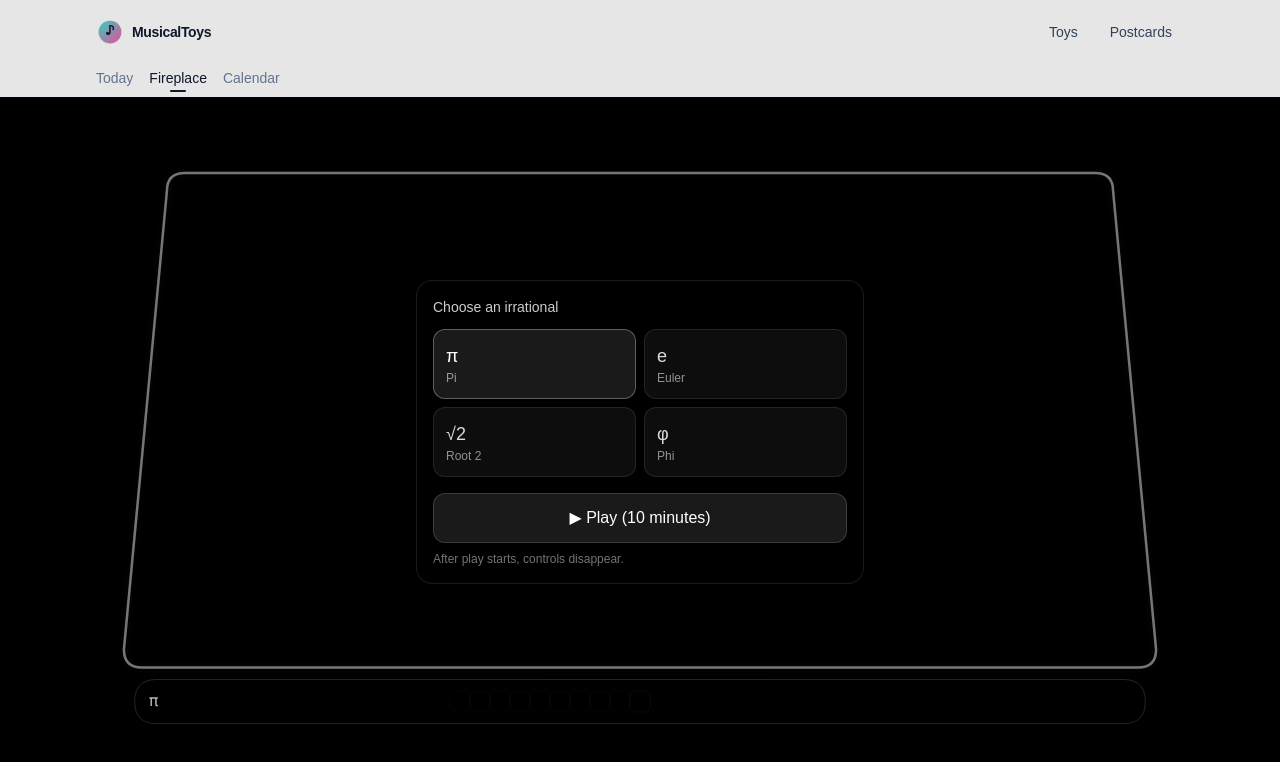
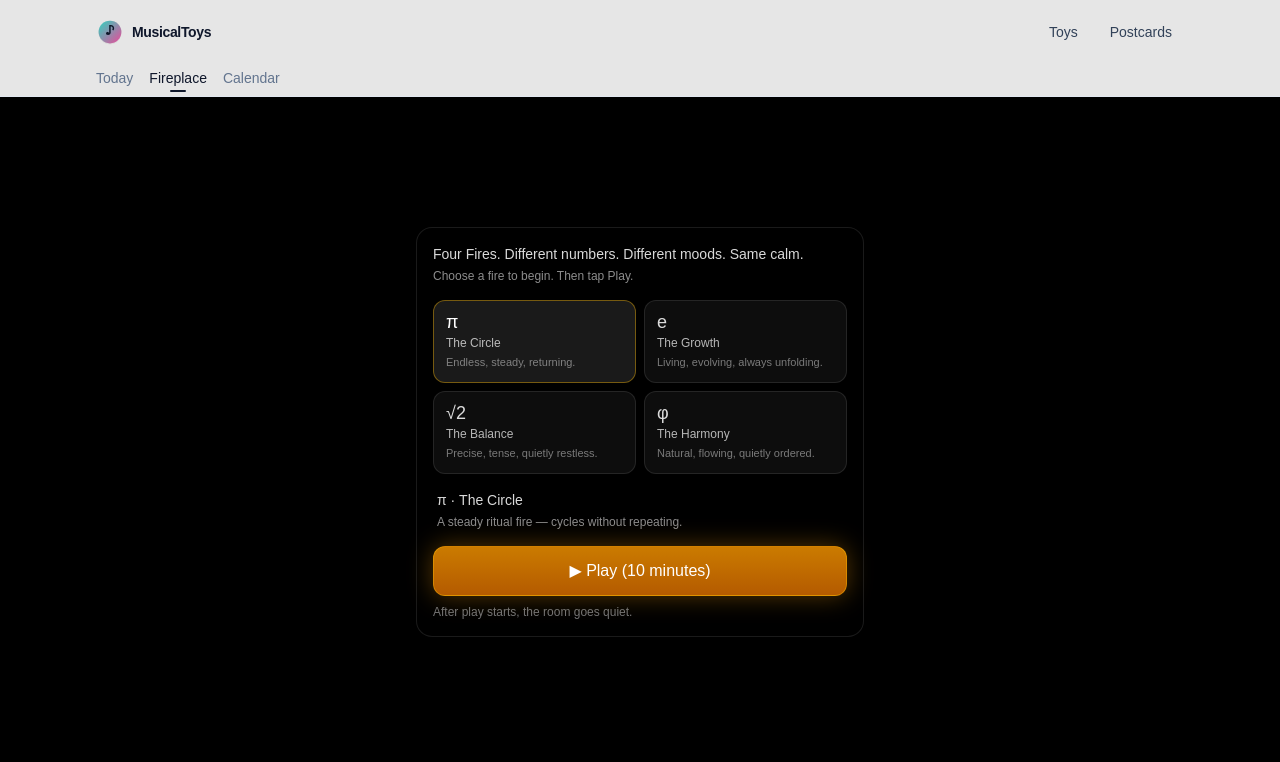
Before and after one commit to andreyeremichev/musicaltoys, a Next.js app: page /fireplace in a window 1280 px wide. Shown: the top 762 px of the page. Built offline with nearby package versions, Linux system fonts and the light colour scheme.

Commit message:
Update Live Fireplace copy and picker UI (Four Fires wording, subtle selection highlight)

```diff
--- a/app/fireplace/page.tsx
+++ b/app/fireplace/page.tsx
@@ -3,6 +3,66 @@
 import React, { useMemo, useState } from "react";
 import FireplaceCanvas from "./FireplaceCanvas";
 import { IRRATIONALS, type IrrationalId } from "./irrationals";
+
+function displayName(id: IrrationalId) {
+  switch (id) {
+    case "pi":
+      return "π · The Circle";
+    case "e":
+      return "e · The Growth";
+    case "sqrt2":
+      return "√2 · The Balance";
+    case "phi":
+      return "φ · The Harmony";
+    default:
+      return "";
+  }
+}
+
+function displayLine(id: IrrationalId) {
+  switch (id) {
+    case "pi":
+      return "Endless, steady, returning.";
+    case "e":
+      return "Living, evolving, always unfolding.";
+    case "sqrt2":
+      return "Precise, tense, quietly restless.";
+    case "phi":
+      return "Natural, flowing, quietly ordered.";
+    default:
+      return "";
+  }
+}
+
+function shortIdLabel(id: IrrationalId) {
+  switch (id) {
+    case "pi":
+      return "The Circle";
+    case "e":
+      return "The Growth";
+    case "sqrt2":
+      return "The Balance";
+    case "phi":
+      return "The Harmony";
+    default:
+      return "";
+  }
+}
+
+function pickedNote(id: IrrationalId) {
+  switch (id) {
+    case "pi":
+      return "A steady ritual fire — cycles without repeating.";
+    case "e":
+      return "A fire with forward motion — like growth in nature.";
+    case "sqrt2":
+      return "A fire with gentle tension — precise, a little restless.";
+    case "phi":
+      return "A fire shaped by natural proportion — quiet harmony.";
+    default:
+      return "";
+  }
+}
 
 export default function IrrationalFireplacePage() {
   const [selectedId, setSelectedId] = useState<IrrationalId>("pi");
@@ -16,22 +76,20 @@ export default function IrrationalFireplacePage() {
 
   return (
     <div className="fixed inset-0 overflow-hidden bg-black">
-      {/* Keep your header offset here (top-16) */}
+      {/* Header offset */}
       <div className="absolute left-0 right-0 top-16 bottom-0 overflow-hidden">
-
-
-        <FireplaceCanvas
-          started={started}
-          soundOn={soundOn}
-          irrational={selected}
-        />
+        {/* Only render the fireplace (and its border) AFTER Play */}
+        {started && (
+          <FireplaceCanvas started={started} soundOn={soundOn} irrational={selected} />
+        )}
 
         {!started && (
           <div className="absolute inset-0 z-50 flex items-center justify-center px-6">
             <div className="w-full max-w-md rounded-2xl border border-white/10 bg-black/55 p-4 backdrop-blur">
-              <div className="mb-3 text-sm text-white/80">
-                Choose an irrational
+              <div className="mb-1 text-sm text-white/85">
+                Four Fires. Different numbers. Different moods. Same calm.
               </div>
+              <div className="mb-4 text-xs text-white/55">Choose a fire to begin. Then tap Play.</div>
 
               <div className="grid grid-cols-2 gap-2">
                 {IRRATIONALS.map((x) => {
@@ -41,26 +99,26 @@ export default function IrrationalFireplacePage() {
                       key={x.id}
                       onClick={() => setSelectedId(x.id)}
                       className={[
-                        "rounded-xl border px-3 py-3 text-left",
+                        "rounded-xl border px-3 py-3 text-left transition",
                         active
-                          ? "border-white/30 bg-white/10 text-white"
-                          : "border-white/10 bg-white/5 text-white/85 hover:bg-white/10",
+  ? "border-amber-400/40 bg-white/10 text-white"
+  : "border-white/10 bg-white/5 text-white/85 hover:bg-white/10"
                       ].join(" ")}
                     >
-                      <div className="text-lg">{x.label}</div>
-                      <div className="text-xs text-white/55">
-                        {x.id === "pi"
-                          ? "Pi"
-                          : x.id === "sqrt2"
-                          ? "Root 2"
-                          : x.id === "phi"
-                          ? "Phi"
-                          : "Euler"}
+                      <div className="text-lg leading-none">{x.label}</div>
+                      <div className="mt-1 text-xs text-white/70">{shortIdLabel(x.id)}</div>
+                      <div className="mt-1 text-[11px] leading-snug text-white/45">
+                        {displayLine(x.id)}
                       </div>
                     </button>
                   );
                 })}
               </div>
+
+              <div className="mt-4 px-1">
+  <div className="text-sm text-white/85">{displayName(selectedId)}</div>
+  <div className="mt-1 text-xs text-white/55">{pickedNote(selectedId)}</div>
+</div>
 
               <button
                 onClick={() => {
@@ -79,13 +137,18 @@ export default function IrrationalFireplacePage() {
                   setSoundOn(true);
                   setStarted(true);
                 }}
-                className="mt-4 w-full rounded-xl border border-white/15 bg-white/10 px-4 py-3 text-white hover:bg-white/15"
+                className="mt-4 w-full rounded-xl border border-amber-400/40
+           bg-gradient-to-b from-amber-500/80 to-amber-600/80
+           px-4 py-3 text-white
+           shadow-[0_0_24px_rgba(245,158,11,0.35)]
+           hover:from-amber-500 hover:to-amber-600
+           active:scale-[0.99] transition"
               >
                 ▶ Play (10 minutes)
               </button>
 
               <div className="mt-2 text-xs text-white/45">
-                After play starts, controls disappear.
+                After play starts, the room goes quiet.
               </div>
             </div>
           </div>
```
